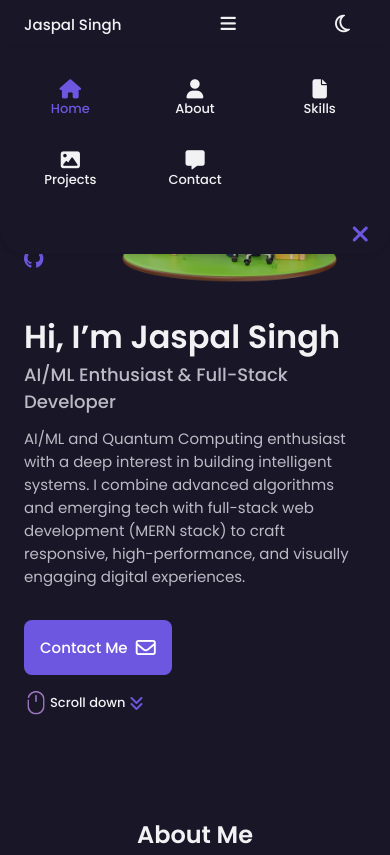
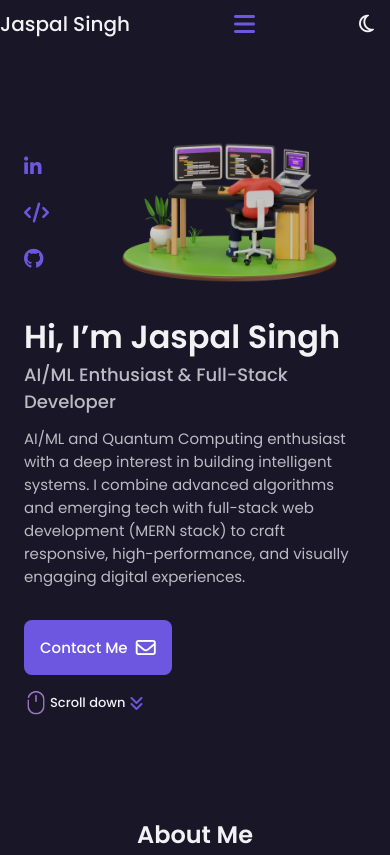
Before and after one commit to JASPAL70/Portfolio, a plain HTML site: page index.html in a window 390 px wide. Shown: the top 855 px of the page. Drawn offline with Linux system fonts and the light colour scheme.

Commit message:
new updated

```diff
--- a/Css/style.css
+++ b/Css/style.css
@@ -162,108 +162,89 @@ img {
   gap: 1.5rem;
 }
 
-/* Ensure header is fixed and on top */
-.header {
-  position: fixed;
-  top: 0;
-  left: 0;
-  width: 100%;
-  height: var(--header-height);
-  background-color: var(--body-color); /* match theme */
-  z-index: 1000;
-  box-shadow: 0 1px 4px rgba(0, 0, 0, 0.1);
-}
-
-/* Add top margin to body or main content so it's not hidden behind fixed header */
-.main {
-  margin-top: var(--header-height);
-}
-
-
+/* Base styles */
 .nav {
   max-width: 968px;
   height: var(--header-height);
   display: flex;
   justify-content: space-between;
   align-items: center;
+  margin: 0 auto;
 }
 
-.nav-logo,
-.nav-toggle {
+.nav-logo {
   color: var(--title-color);
   font-weight: var(--font-medium);
+  font-size: 1.25rem;
 }
 
-.nav-logo:hover {
+.nav-list {
+  display: flex;
+  column-gap: 2rem;
+}
+
+.nav-link {
+  display: flex;
+  align-items: center;
+  font-size: var(--small-font-size);
+  color: var(--title-color);
+  font-weight: var(--font-medium);
+  transition: 0.3s;
+}
+
+.nav-link:hover,
+.active-link {
   color: var(--first-color);
 }
 
-.nav-toggle {
-  font-size: 1.1rem;
-  cursor: pointer;
+.nav-toggle,
+.nav-close {
+  display: none;
 }
 
-.nav-toggle:hover {
-  color: var(--first-color);
-}
-
-@media screen and (max-width: 767px) {
+/* Mobile styles */
+@media screen and (max-width: 768px) {
   .nav-menu {
     position: fixed;
-    top: var(--header-height); /* below the header */
+    top: -100%;
     left: 0;
     width: 100%;
     background-color: var(--body-color);
     padding: 2rem 1.5rem 4rem;
-    box-shadow: 0 2px 4px rgba(0, 0, 0, 0.1);
+    box-shadow: 0 -1px 4px rgba(0, 0, 0, 0.15);
     border-radius: 0 0 1.5rem 1.5rem;
-    transition: 0.3s;
-    z-index: 999;
+    transition: 0.4s;
   }
 
   .show-menu {
-    top: var(--header-height); /* show just below fixed header */
-  }
+    top: 3.5rem; /* Adjust based on your header height */
   }
 
-
   .nav-list {
-  grid-template-columns: repeat(3, 1fr);
-  gap: 2rem;
+    display: grid;
+    row-gap: 2rem;
+    text-align: center;
   }
 
-.nav-link {
-  display: flex;
-  flex-direction: column;
-  align-items: center;
-  font-size: var(--small-font-size);
-  color: var(--title-color);
-  font-weight: var(--font-medium);
-}
-
-.nav-link:hover {
+  .nav-toggle,
+  .nav-close {
+    display: block;
+    font-size: 1.5rem;
+    cursor: pointer;
     color: var(--first-color);
-}
-
-.nav-icon {
-  font-size: 1.2rem;
   }
 
   .nav-close {
     position: absolute;
-  right: 1.3rem;
-  bottom: 0.5rem;
-  font-size: 1.5rem;
-  cursor: pointer;
-  color: var(--first-color);
-}
-.nav-close:hover {
-  color: var(--first-color-alt);
+    top: 1rem;
+    right: 1.5rem;
   }
 
-.active-link {
-  color: var(--first-color);
+  .nav {
+    justify-content: space-between;
   }
+}
+
 
 .home-container {
   gap: 1rem;
--- a/script.js
+++ b/script.js
@@ -1,43 +1,31 @@
-const navMenu = document.getElementById("nav-menu"),
-  navToggle = document.getElementById("nav-toggle"),
-  navClose = document.getElementById("nav-close");
+const navToggle = document.getElementById("nav-toggle"),
+  navClose = document.getElementById("nav-close"),
+  navMenu = document.getElementById("nav-menu");
 
+// Open menu
 if (navToggle) {
   navToggle.addEventListener("click", () => {
     navMenu.classList.add("show-menu");
   });
 }
 
+// Close menu
 if (navClose) {
   navClose.addEventListener("click", () => {
     navMenu.classList.remove("show-menu");
   });
 }
 
-const sections = document.querySelectorAll("section[id]");
+// Close menu on link click
+const navLink = document.querySelectorAll(".nav-link");
 
-function scrollActive() {
-  const scrollY = window.pageYOffset;
+navLink.forEach((n) =>
+  n.addEventListener("click", () => {
+    navMenu.classList.remove("show-menu");
+  })
+);
 
-  sections.forEach((current) => {
-    const sectionHeight = current.offsetHeight;
-    const sectionTop = current.offsetTop - 50;
-    const sectionId = current.getAttribute("id");
 
-    const navLink = document.querySelector(`.nav-menu a[href*="#${sectionId}"]`);
-
-    if (navLink) {
-      if (scrollY > sectionTop && scrollY <= sectionTop + sectionHeight) {
-        navLink.classList.add("active-link");
-      } else {
-        navLink.classList.remove("active-link");
-      }
-    }
-  });
-}
-
-// Activate on scroll
-window.addEventListener("scroll", scrollActive);
 
 
 // qualifi
```
Lines whose indentation alone changed are shown as unchanged.
